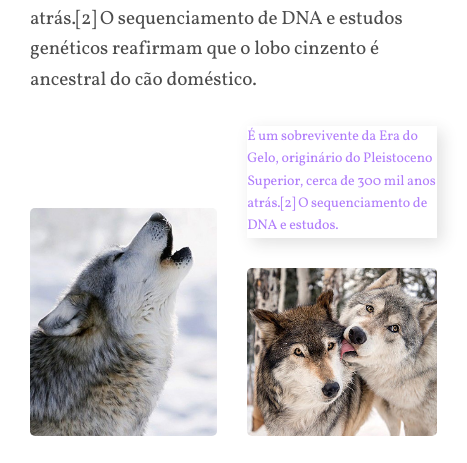
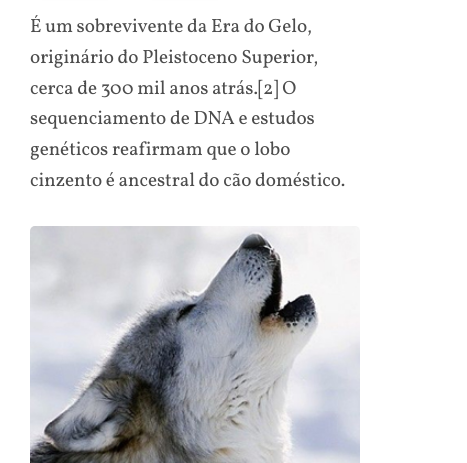
Before and after one commit to RenanCalvis/Wildbeast, a plain HTML site: page index.html in a window 390 px wide. Shown: the part 578-1041 px from the top of the page, 467 px wide, since content can reach past the window. Drawn offline with Linux system fonts and the light colour scheme.

Commit message:
responsive style

```diff
--- a/style.css
+++ b/style.css
@@ -22,8 +22,7 @@ a {
 
 img {
   display: block;
-  max-width: 100%;
-  width: 100%;
+  width: 100%; /* Evitar utilizar quando não tiver imgs contidas por um container que segure seu tamanho*/
   border-radius: 5px;
 }
 
@@ -223,6 +222,10 @@ p {
   background: #fafbfc;
   padding: 30px;
   gap: 30px;
+  grid-template-columns: repeat(
+    auto-fit,
+    minmax(150px, 1fr)
+  ); /* auto-fit = Coloque o numero de colunas, no minino de 150px e no max 1fr */
 }
 
 /* Footer */
@@ -249,7 +252,7 @@ p {
 
 @media (max-width: 750px) {
   .estrutura {
-    grid-template-columns: 100%;
+    grid-template-columns: 1fr;
     grid-template-areas:
       "header"
       "sidenav"
@@ -280,7 +283,7 @@ p {
     top: 5px;
     right: 30px;
     color: rgba(0, 0, 0, 0.3);
-    animation: seta .5s ease-in 0s infinite alternate;
+    animation: seta 0.5s ease-in 0s infinite alternate;
   }
   .sidenav ul {
     display: flex;
@@ -293,3 +296,9 @@ p {
     margin: 0;
   }
 }
+
+@media (max-width: 600px) {
+  .content {
+    grid-template-columns: auto; /* 1fr */
+  }
+}
```
